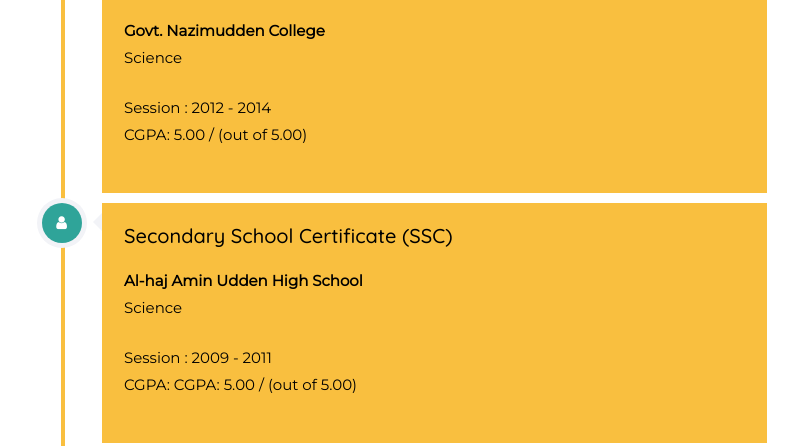
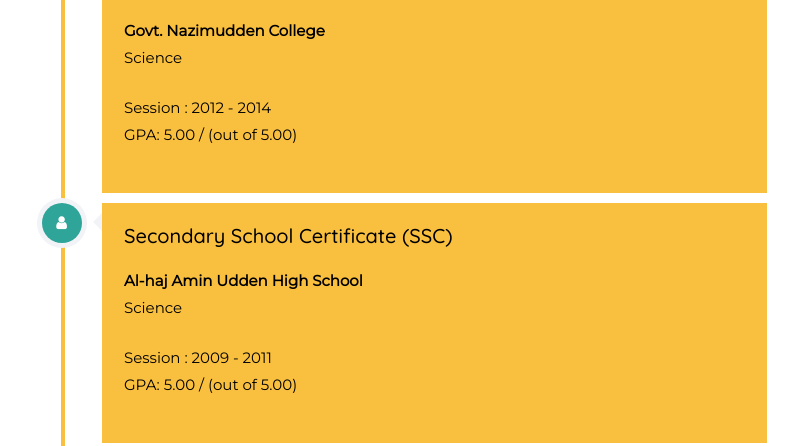
Before and after one commit to sakil-islam/cv, a plain HTML site: page index.html in a window 1280 px wide. Shown: the part 1121-1567 px from the top of the page, without its empty margins (391-1189 px from the left). Drawn offline with nearby package versions, Linux system fonts and the light colour scheme; a web font is replaced by a local one.

Commit message:
Error Correction-CGPA

```diff
--- a/index.html
+++ b/index.html
@@ -249,7 +249,7 @@
                                  <div class="timeline-label">
                                     <h2>Higher Secondary School Certificate (HSC)</h2>
                                     <p><strong>Govt. Nazimudden College</strong><br>Science<br>
-                                    <p>Session : 2012 - 2014<br>CGPA: 5.00 / (out of 5.00)<br></p>
+                                    <p>Session : 2012 - 2014<br>GPA: 5.00 / (out of 5.00)<br></p>
                                     </p>
                                  </div>
                               </div>
@@ -262,7 +262,7 @@
                                  <div class="timeline-label">
                                     <h2>Secondary School Certificate (SSC)</h2>
                                     <p><strong>Al-haj Amin Udden High School</strong><br>Science<br>
-                                    <p>Session : 2009 - 2011<br>CGPA: CGPA: 5.00 / (out of 5.00)<br></p>
+                                    <p>Session : 2009 - 2011<br>GPA: 5.00 / (out of 5.00)<br></p>
                                     </p>
                                  </div>
                               </div>
```
